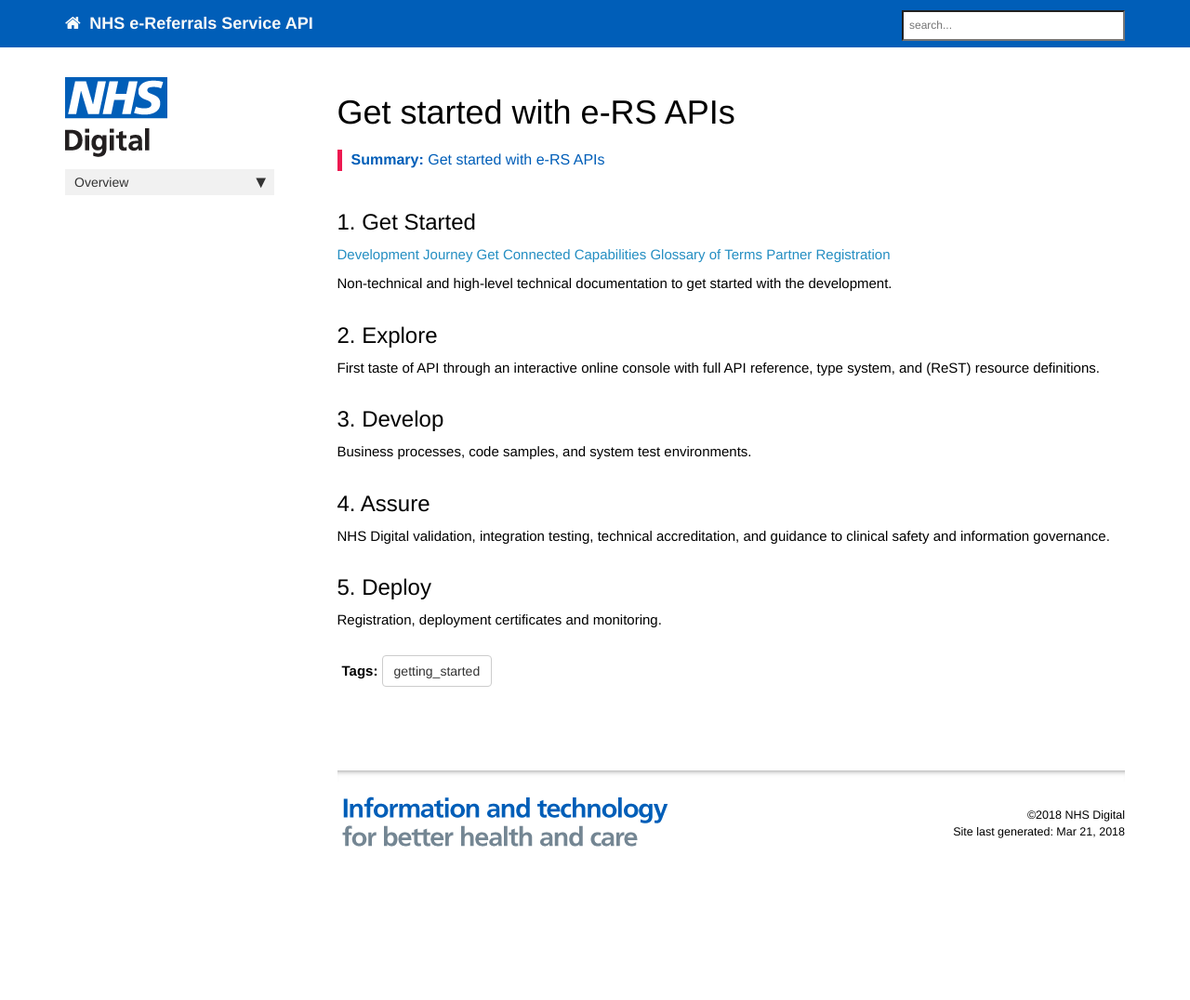
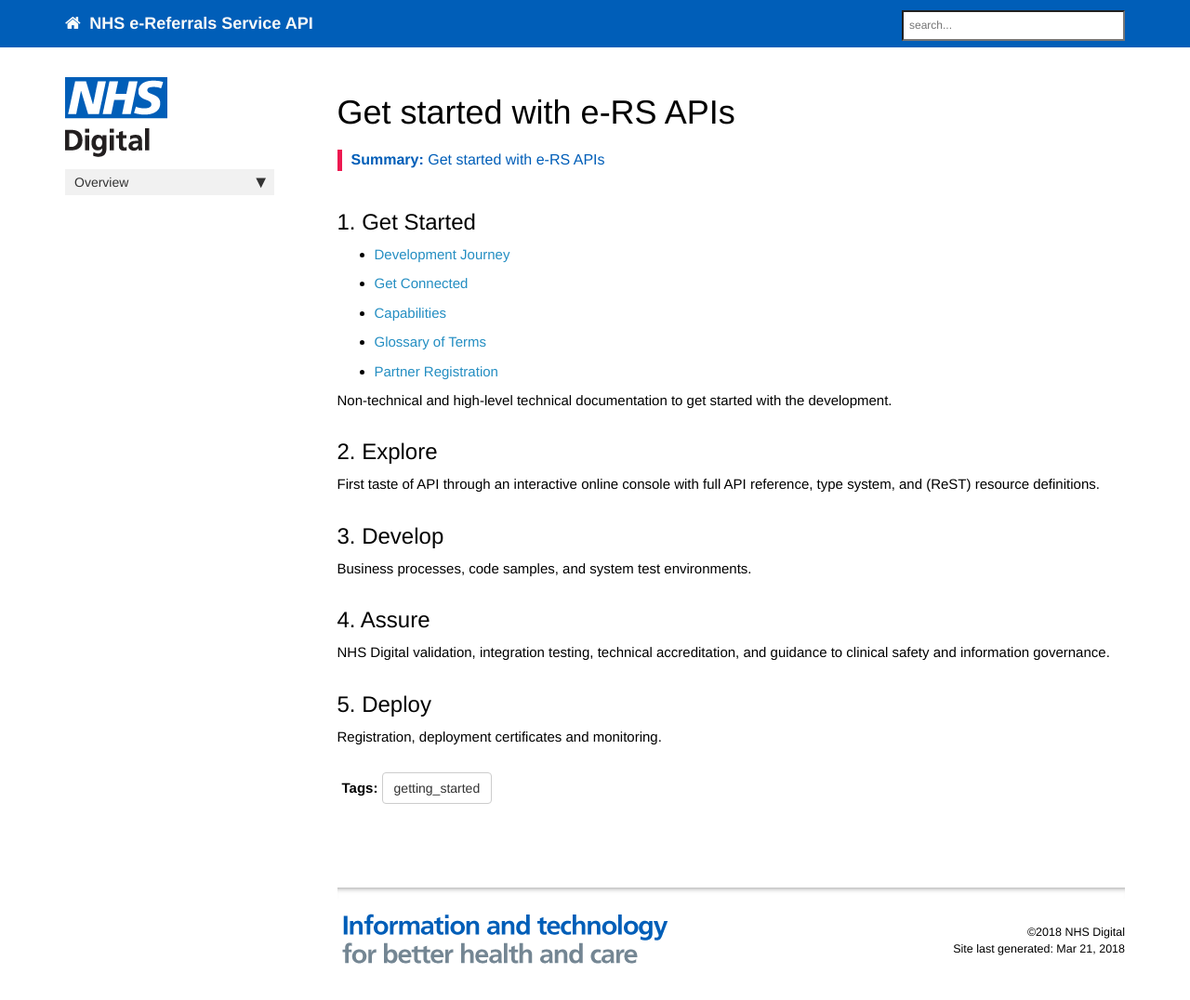
Before and after one commit to wurble369/websitetest, a Jekyll site: the page built from pages/overview/overview_get_started.md, in a window 1280 px wide and 1098 px high. Shown: the top 1076 px of the window at 93% size. Built offline with Jekyll 4.4.1, drawn with Linux system fonts in a browser that asks for light colours; nearby versions of some CDN libraries; comment, search, counter and statistics services are not loaded.

Commit message:
Bullet points

```diff
--- a/pages/overview/overview_get_started.md
+++ b/pages/overview/overview_get_started.md
@@ -10,11 +10,11 @@ summary: "Get started with e-RS APIs"
 
 ## 1. Get Started ##
 
-[Development Journey](getstarted_development_journey)
-[Get Connected](getstarted_get_connected)
-[Capabilities](getstarted_capabilities)
-[Glossary of Terms](getstarted_glossary_of_terms)
-[Partner Registration](getstarted_partner_registration)
+* [Development Journey](getstarted_development_journey)
+* [Get Connected](getstarted_get_connected)
+* [Capabilities](getstarted_capabilities)
+* [Glossary of Terms](getstarted_glossary_of_terms)
+* [Partner Registration](getstarted_partner_registration)
 
 Non-technical and high-level technical documentation to get started with the development.
 
```
